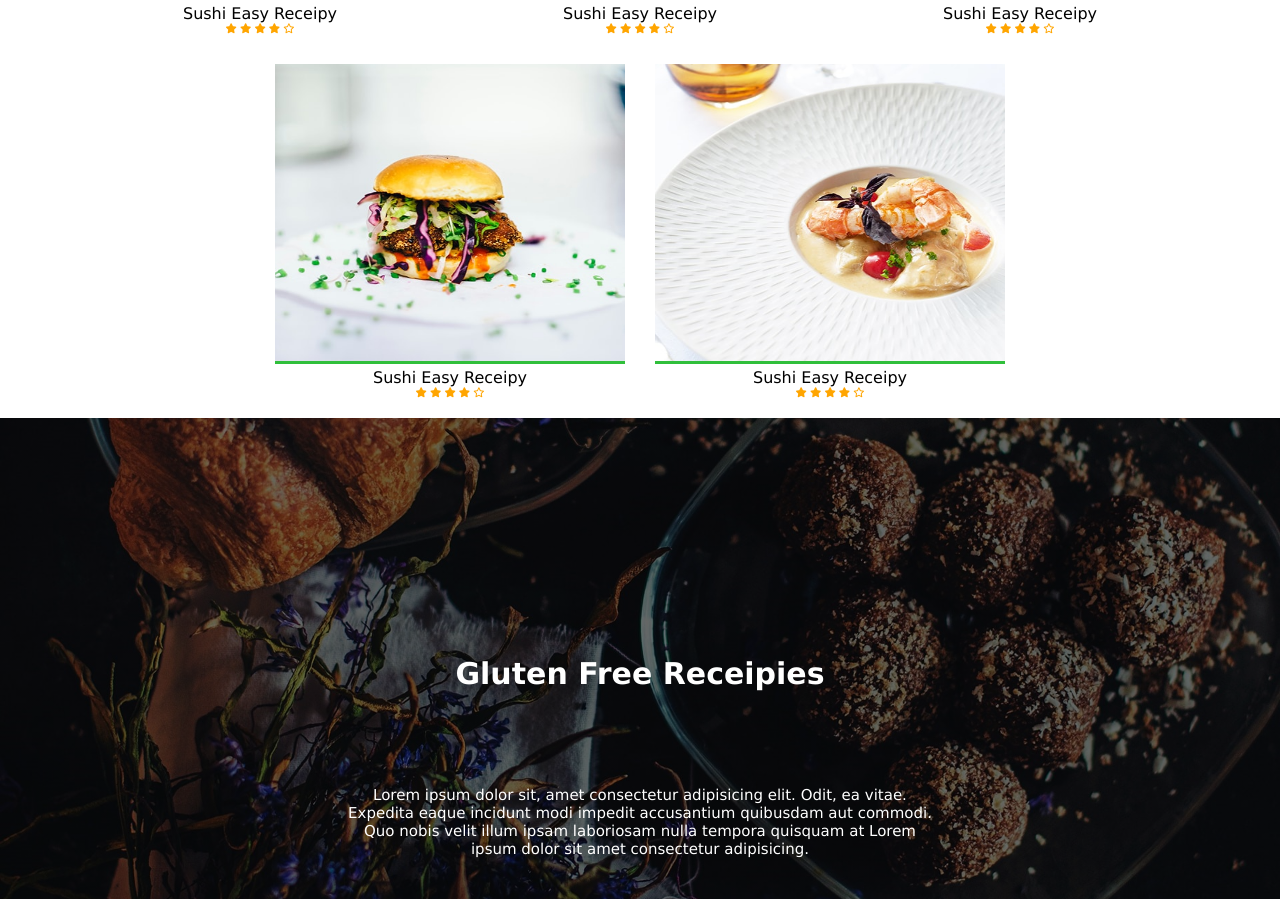
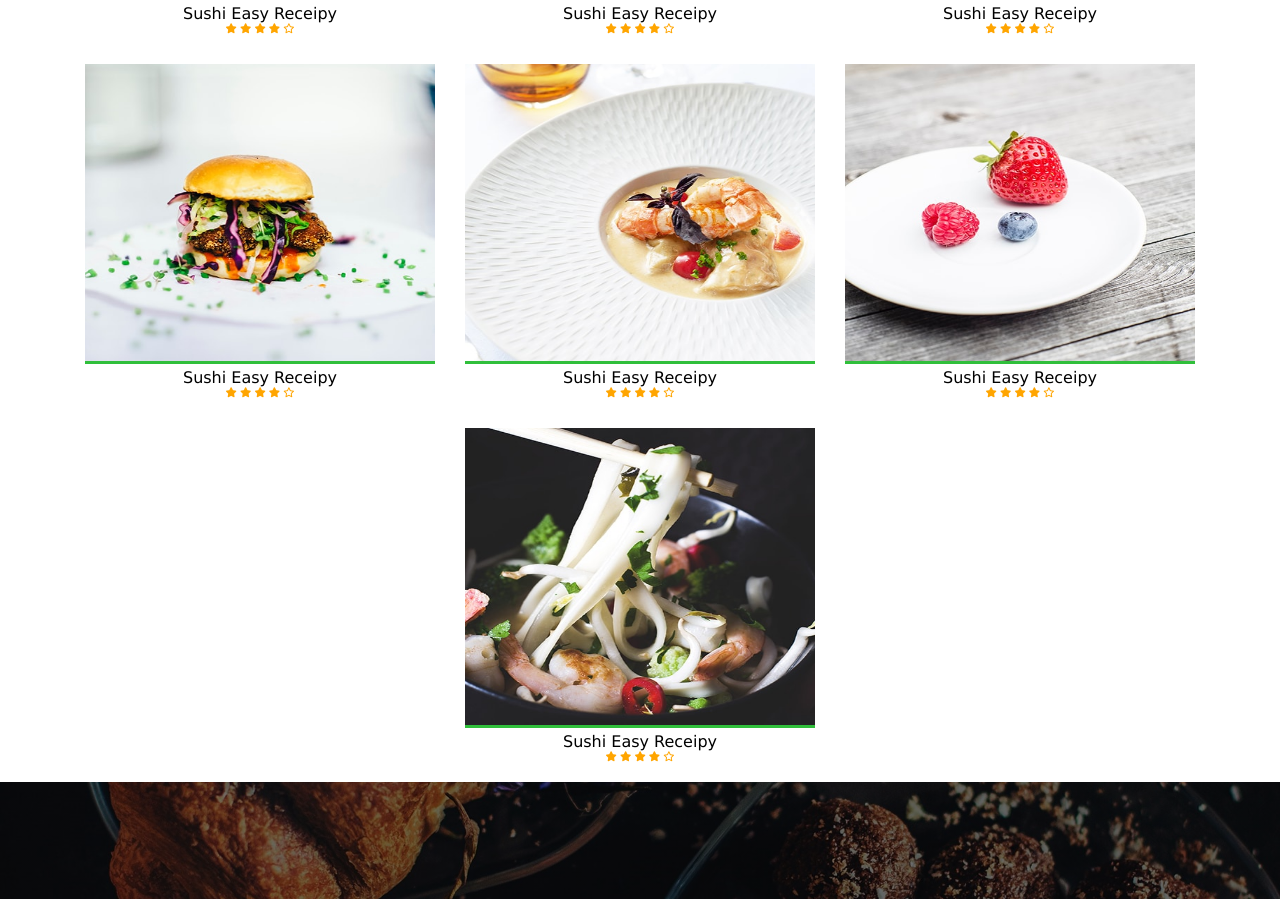
Before and after one commit to Mohamed-Abdulsalam/Delicious_Food_Blog, a plain HTML site: page index.html in a window 1280 px wide. Shown: the part 1901-2800 px from the top of the page. Drawn offline with Linux system fonts and the light colour scheme.

Commit message:
Upload The Design

```diff
--- a/index.html
+++ b/index.html
@@ -43,7 +43,7 @@
                 <h1>Delicious Homemade Burger</h1>
                 <p>Lorem, ipsum dolor sit amet consectetur adipisicing elit.
                     Itaque totam ullam eum? Lorem ipsum dolor sit amet.
-                    Lorem ipsum dolor sit amet. Lorem ipsum dolor sit. Lorem ipsum dolor sit.</p>
+                    Lorem ipsum dolor sit amet. Lorem ipsum dolor sit.</p>
             </div>
         </div>
         <div class="two-box">
@@ -154,6 +154,32 @@
             <div class="Receipies">
                 <div class="img">
                     <img src="images/bg-img/insta1.jpg" alt="">
+                    <p>Sushi Easy Receipy</p>
+                    <div class="star">
+                        <i class="fa-solid fa-star"></i>
+                        <i class="fa-solid fa-star"></i>
+                        <i class="fa-solid fa-star"></i>
+                        <i class="fa-solid fa-star"></i>
+                        <i class="fa-regular fa-star"></i>
+                    </div>
+                </div>
+            </div>
+            <div class="Receipies">
+                <div class="img">
+                    <img src="images/bg-img/insta3.jpg" alt="">
+                    <p>Sushi Easy Receipy</p>
+                    <div class="star">
+                        <i class="fa-solid fa-star"></i>
+                        <i class="fa-solid fa-star"></i>
+                        <i class="fa-solid fa-star"></i>
+                        <i class="fa-solid fa-star"></i>
+                        <i class="fa-regular fa-star"></i>
+                    </div>
+                </div>
+            </div>
+            <div class="Receipies">
+                <div class="img">
+                    <img src="images/bg-img/insta2.jpg" alt="">
                     <p>Sushi Easy Receipy</p>
                     <div class="star">
                         <i class="fa-solid fa-star"></i>
```
